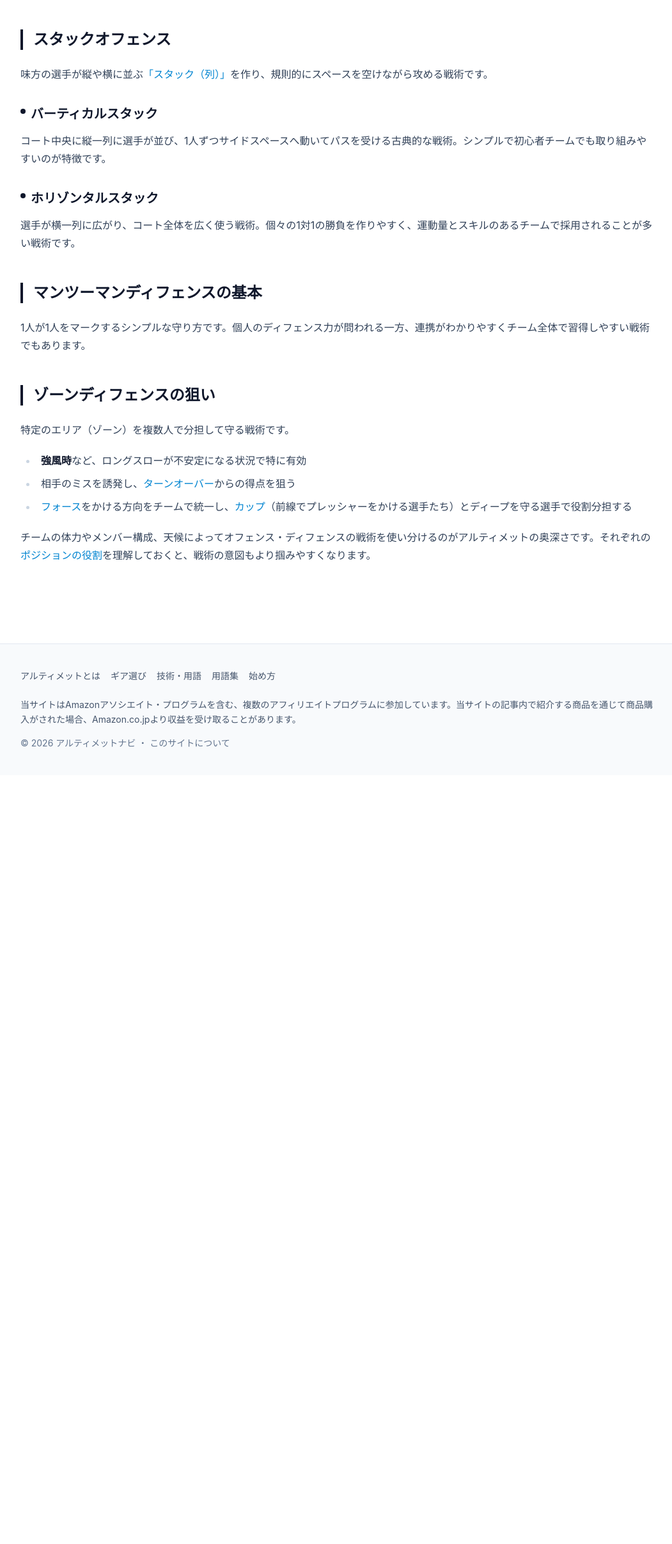
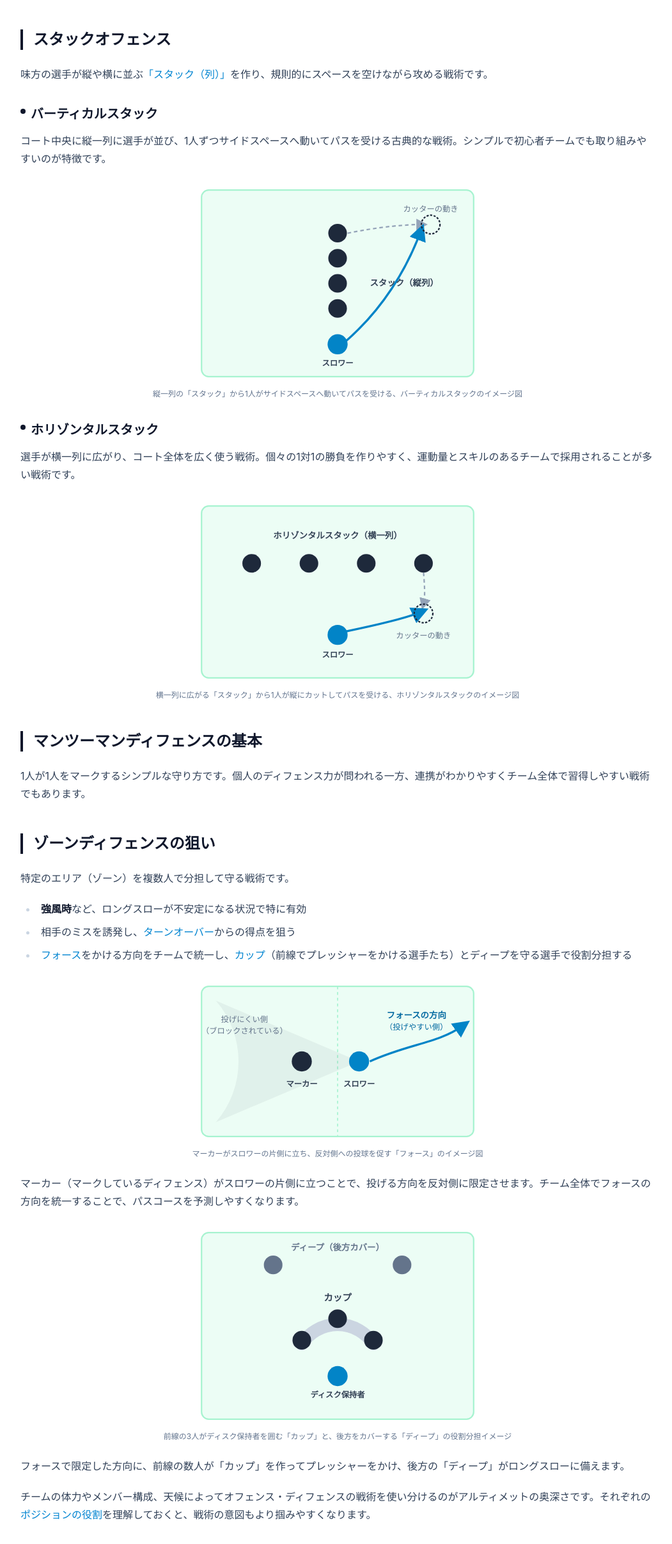
Before and after one commit to kumechang/ultimate-site, an Astro site: page /basics/tactics in a window 1280 px wide. Shown: the part 1011-3425 px from the top of the page at 64% size, without its empty margins (112-1163 px from the left). Before the commit the page ends 2223 px from the top, so only its background shows below. Built offline with nearby package versions, Linux system fonts and the light colour scheme; Astro itself is replaced by a stand-in of ours.

Commit message:
戦術ページに図解を追加（フォース・カップ・バーティカル/ホリゾンタルスタック） (#38)
* 戦術ページにフォース・カップのSVG図解を追加

AIによる画像生成は選手配置などの正確性に難があるため、座標を手で組んだ
インラインSVGコンポーネントとして実装。既存のブランドカラー（sky/slate）と
整合させ、追加の外部アセットなしで軽量に表示できる。

- src/components/diagrams/ForceDiagram.astro: マーカーがスロワーの片側に
  立ち、投げる方向を限定させる様子を図解
- src/components/diagrams/CupDiagram.astro: 前線3人の「カップ」と後方の
  「ディープ」による役割分担を図解
- basics/tactics.md → tactics.mdx にリネームしてコンポーネントを埋め込み

Co-Authored-By: Claude Sonnet 5 <noreply@anthropic.com>
Claude-Session: https://claude.ai/code/session_012EyCFxkYQz9VuTGVtUZvND

* 図解を静的SVGファイル化し、バーティカル/ホリゾンタルスタックの図解を追加

SEO専門家のレビューに基づき、フォース・カップの図解をインラインSVGから
静的.svgファイル+imgタグ(alt付き)に変更。Google画像検索でのインデックス安定性を
確保しつつ、ベクター品質・軽量さはそのまま維持している。

あわせて、バーティカルスタック・ホリゾンタルスタックの図解を新規追加。

- public/images/diagrams/: 4つの静的SVGファイル（ブランドカラーをhex値で指定）
- src/components/diagrams/VerticalStackDiagram.astro, HorizontalStackDiagram.astro（新規）
- src/components/diagrams/ForceDiagram.astro, CupDiagram.astro: インラインSVGから
  img参照方式に変更
- basics/tactics.mdx: 新しい2つの図解を該当セクションに埋め込み

Co-Authored-By: Claude Sonnet 5 <noreply@anthropic.com>
Claude-Session: https://claude.ai/code/session_012EyCFxkYQz9VuTGVtUZvND

---------

Co-authored-by: Claude <noreply@anthropic.com>

```diff
--- /dev/null
+++ b/src/components/diagrams/CupDiagram.astro
@@ -0,0 +1,18 @@
+---
+// カップ（ゾーンディフェンスで前線の数人がディスク保持者を囲む守り方）の図解
+// 画像検索での索引化を安定させるため、インラインSVGではなく静的ファイル+imgタグで参照する
+---
+
+<figure class="not-prose my-6">
+  <img
+    src="/images/diagrams/ultimate-cup-zone-diagram.svg"
+    alt="カップの図解。ディフェンス3人がディスク保持者を前方から囲む「カップ」と、後方をカバーする「ディープ」の配置を示した図"
+    width="400"
+    height="280"
+    loading="lazy"
+    class="mx-auto w-full max-w-md"
+  />
+  <figcaption class="mt-2 text-center text-xs text-slate-500">
+    前線の3人がディスク保持者を囲む「カップ」と、後方をカバーする「ディープ」の役割分担イメージ
+  </figcaption>
+</figure>
--- /dev/null
+++ b/src/components/diagrams/ForceDiagram.astro
@@ -0,0 +1,18 @@
+---
+// フォース（ディフェンスがオフェンスの投げる方向を片側に限定させる守り方）の図解
+// 画像検索での索引化を安定させるため、インラインSVGではなく静的ファイル+imgタグで参照する
+---
+
+<figure class="not-prose my-6">
+  <img
+    src="/images/diagrams/ultimate-force-diagram.svg"
+    alt="フォースの図解。マーカーがスロワーの片側に立ち、反対側への投球を促す様子を示した図"
+    width="400"
+    height="230"
+    loading="lazy"
+    class="mx-auto w-full max-w-md"
+  />
+  <figcaption class="mt-2 text-center text-xs text-slate-500">
+    マーカーがスロワーの片側に立ち、反対側への投球を促す「フォース」のイメージ図
+  </figcaption>
+</figure>
--- /dev/null
+++ b/src/components/diagrams/HorizontalStackDiagram.astro
@@ -0,0 +1,17 @@
+---
+// ホリゾンタルスタック（横一列に広がり、コート全体を広く使う戦術）の図解
+---
+
+<figure class="not-prose my-6">
+  <img
+    src="/images/diagrams/ultimate-horizontal-stack-diagram.svg"
+    alt="ホリゾンタルスタックの図解。コート全体に選手が横一列に広がり、1人が縦にカットしてパスを受ける様子を示した図"
+    width="400"
+    height="260"
+    loading="lazy"
+    class="mx-auto w-full max-w-md"
+  />
+  <figcaption class="mt-2 text-center text-xs text-slate-500">
+    横一列に広がる「スタック」から1人が縦にカットしてパスを受ける、ホリゾンタルスタックのイメージ図
+  </figcaption>
+</figure>
--- /dev/null
+++ b/src/components/diagrams/VerticalStackDiagram.astro
@@ -0,0 +1,17 @@
+---
+// バーティカルスタック（縦一列に並び、1人ずつサイドスペースへ動く戦術）の図解
+---
+
+<figure class="not-prose my-6">
+  <img
+    src="/images/diagrams/ultimate-vertical-stack-diagram.svg"
+    alt="バーティカルスタックの図解。コート中央に選手が縦一列に並び、1人がサイドスペースへ動いてパスを受ける様子を示した図"
+    width="400"
+    height="280"
+    loading="lazy"
+    class="mx-auto w-full max-w-md"
+  />
+  <figcaption class="mt-2 text-center text-xs text-slate-500">
+    縦一列の「スタック」から1人がサイドスペースへ動いてパスを受ける、バーティカルスタックのイメージ図
+  </figcaption>
+</figure>
--- a/src/content/basics/tactics.md
+++ b/src/content/basics/tactics.mdx
@@ -11,6 +11,11 @@ summary:
   - "ゾーンディフェンスは強風時など天候によって有効になる場面が多い"
 ---
 
+import ForceDiagram from '../../components/diagrams/ForceDiagram.astro';
+import CupDiagram from '../../components/diagrams/CupDiagram.astro';
+import VerticalStackDiagram from '../../components/diagrams/VerticalStackDiagram.astro';
+import HorizontalStackDiagram from '../../components/diagrams/HorizontalStackDiagram.astro';
+
 ## スタックオフェンス
 
 味方の選手が縦や横に並ぶ[「スタック（列）」](/glossary/stack/)を作り、規則的にスペースを空けながら攻める戦術です。
@@ -19,9 +24,13 @@ summary:
 
 コート中央に縦一列に選手が並び、1人ずつサイドスペースへ動いてパスを受ける古典的な戦術。シンプルで初心者チームでも取り組みやすいのが特徴です。
 
+<VerticalStackDiagram />
+
 ### ホリゾンタルスタック
 
 選手が横一列に広がり、コート全体を広く使う戦術。個々の1対1の勝負を作りやすく、運動量とスキルのあるチームで採用されることが多い戦術です。
+
+<HorizontalStackDiagram />
 
 ## マンツーマンディフェンスの基本
 
@@ -35,4 +44,12 @@ summary:
 - 相手のミスを誘発し、[ターンオーバー](/glossary/turnover/)からの得点を狙う
 - [フォース](/glossary/force/)をかける方向をチームで統一し、[カップ](/glossary/cup/)（前線でプレッシャーをかける選手たち）とディープを守る選手で役割分担する
 
+<ForceDiagram />
+
+マーカー（マークしているディフェンス）がスロワーの片側に立つことで、投げる方向を反対側に限定させます。チーム全体でフォースの方向を統一することで、パスコースを予測しやすくなります。
+
+<CupDiagram />
+
+フォースで限定した方向に、前線の数人が「カップ」を作ってプレッシャーをかけ、後方の「ディープ」がロングスローに備えます。
+
 チームの体力やメンバー構成、天候によってオフェンス・ディフェンスの戦術を使い分けるのがアルティメットの奥深さです。それぞれの[ポジションの役割](/basics/positions/)を理解しておくと、戦術の意図もより掴みやすくなります。
```
Also changed, not shown: public/images/diagrams/ultimate-cup-zone-diagram.svg (added), public/images/diagrams/ultimate-force-diagram.svg (added), public/images/diagrams/ultimate-horizontal-stack-diagram.svg (added), public/images/diagrams/ultimate-vertical-stack-diagram.svg (added).
